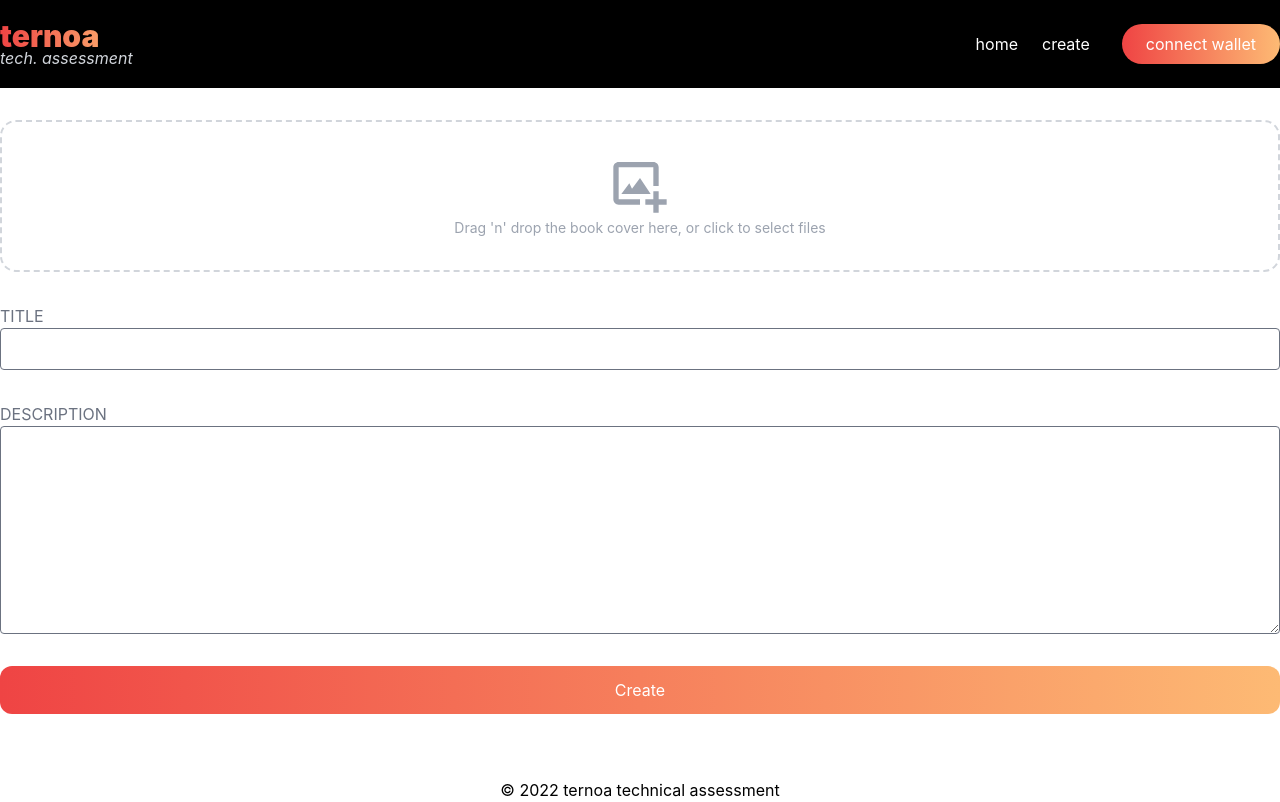
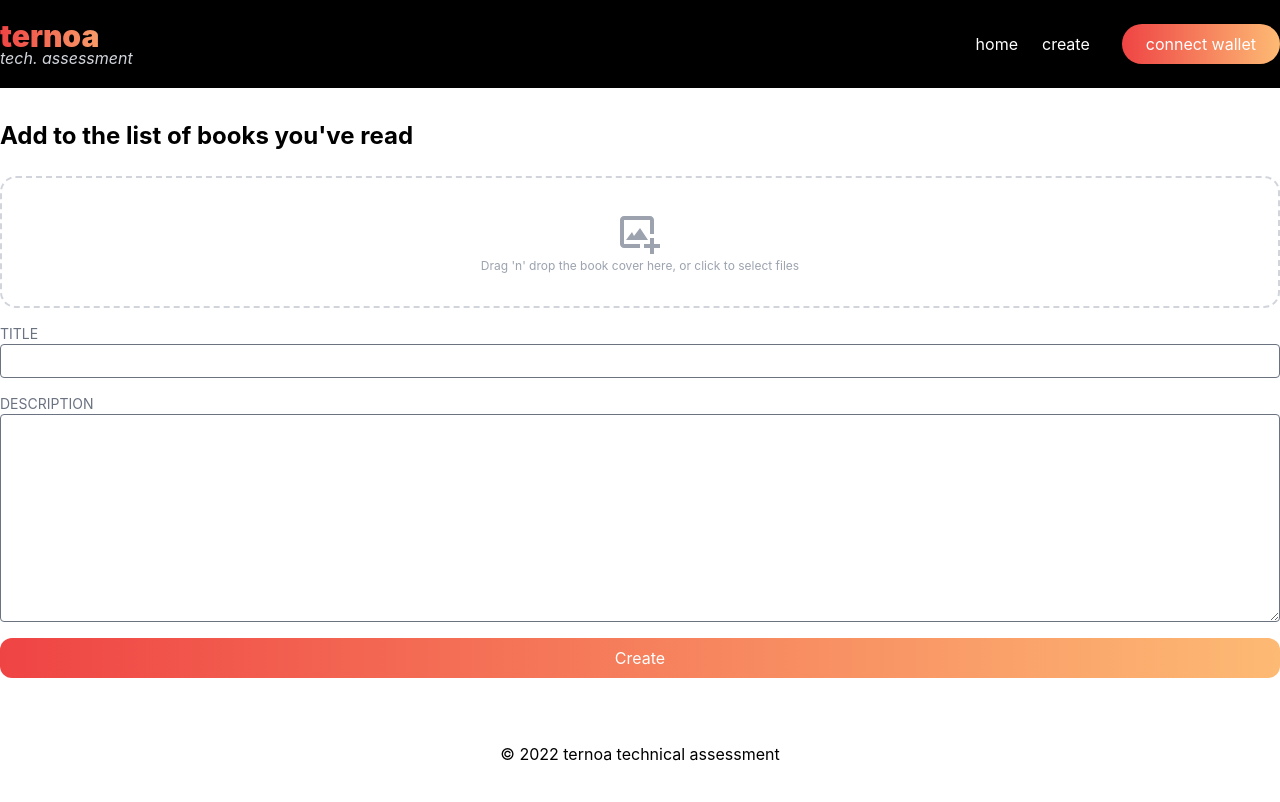
Before and after one commit to AjayiMike/ternoa-book-app, a Next.js app: page /item/create in a window 1280 px wide. Built offline with nearby package versions, Linux system fonts and the light colour scheme.

Commit message:
add delete confirmation modal

```diff
--- /dev/null
+++ b/components/DeleteModal.tsx
@@ -0,0 +1,39 @@
+import { FC } from "react"
+import { CgCloseR } from "react-icons/cg"
+import CustomModalWrapper from "./customModalWrapper"
+
+interface Props {
+    open: boolean,
+    onClose: ()=>void,
+    label:string
+}
+
+const DeleteModal:FC<Props> = ({open, onClose, label}) => {
+  return (
+    <CustomModalWrapper
+        label={label}
+        open={open}
+        onClose={onClose}
+    >
+        <div className="flex justify-between items-center text-white font-semibold text-xl">
+                <div>
+                    <h2 className="">
+                        Delete Book
+                    </h2>
+                    <span className="block text-sm font-light bg-clip-text text-transparent bg-gradient-to-r from-red-500 to-orange-300">this cannot be undone!</span>
+                </div>
+                <CgCloseR
+                    className="cursor-pointer"
+                    onClick={onClose}
+                />
+            </div>
+            <form className="mt-4">
+                <p className="text-white">To confirm delete, please type <code className="bg-gray-600 px-2">book title </code> in the input below</p>
+                <input type = "text" className="w-full py-1 px-3 block mt-4" autoFocus/>
+                <button className="w-full py-1 px-3 block bg-gradient-to-r from-red-500 to-orange-300 p-2 rounded text-white mt-4">Confirm delete</button>
+            </form>
+    </CustomModalWrapper>
+  )
+}
+
+export default DeleteModal
--- a/components/Layout.tsx
+++ b/components/Layout.tsx
@@ -1,5 +1,6 @@
 import { FC, Fragment, ReactNode, useState } from "react"
 import ConnectModal from "./connectModal"
+import DeleteModal from "./DeleteModal"
 import Footer from "./Footer"
 import Header from "./Header"
 
@@ -21,6 +22,12 @@ const Layout:FC<Props> = ({children}) => {
           onClose = {() => setOpenWalletModal(false)}
           label = {"connect wallet modal"}
         />
+
+        <DeleteModal
+          open = {false}
+          onClose = {() => setOpenWalletModal(false)}
+          label = {"delete confirmation"}
+        />
     </Fragment>
   )
 }
--- a/pages/item/create.tsx
+++ b/pages/item/create.tsx
@@ -20,35 +20,36 @@ const CreateItem = () => {
         onDrop,
         maxFiles: 1,
         accept: {
-          'image/*': ['.jpeg', '.png']
+          'image/*': ['.jpeg', '.png', '.jpg', '.gif']
         }
     });
     return (
         <main className="min-h-fit container mx-auto mt-8 px-4 sm:px-0 mb-16">
+          <h1 className="text-lg md:text-2xl font-bold mb-6">Add to the list of books you've read</h1>
           <form>
-            <div {...getRootProps()} className="flex justify-center items-center border-2 border-gray-300 border-dashed rounded-2xl py-8">
+            <div {...getRootProps()} className="flex justify-center items-center border-2 border-gray-300 border-dashed rounded-2xl py-4 md:py-8">
                 <input {...getInputProps()} />
                 {isDragActive ? (
                     <p className="text-center text-sm text-gray-400">Drop the file here ...</p>
                 ) : (
                   <div className="">
-                    <BiImageAdd className="w-16 h-16 text-gray-400 block mx-auto" />
-                    <p className="text-center text-sm text-gray-400">Drag 'n' drop the book cover here, or click to select files</p>
+                    <BiImageAdd className="w-12 h-12 text-gray-400 block mx-auto" />
+                    <p className="text-center text-xs text-gray-400">Drag 'n' drop the book cover here, or click to select files</p>
                   </div>
                 )}
             </div>
 
 
-              <div className="mt-8">
-                <label htmlFor="title" className="block text-gray-500">TITLE</label>
-                <input type = "text" id = "title" className="block border border-gray-500 w-full p-2 rounded" />
+              <div className="mt-4">
+                <label htmlFor="title" className="block text-gray-500 text-sm">TITLE</label>
+                <input type = "text" id = "title" className="block border border-gray-500 w-full p-1 rounded" />
               </div>
-              <div className="mt-8">
-                <label htmlFor="description" className="block text-gray-500">DESCRIPTION</label>
-                <textarea id = "description" className="block w-full border border-gray-500 h-32 md:h-40 lg:h-52 p-2 rounded" />
+              <div className="mt-4">
+                <label htmlFor="description" className="block text-gray-500 text-sm">DESCRIPTION</label>
+                <textarea id = "description" className="block w-full border border-gray-500 h-32 md:h-40 lg:h-52 p-1 rounded" />
               </div>
-              <div className="mt-8">
-                <button className="bg-gradient-to-r from-red-500 to-orange-300 p-3 rounded-xl text-white w-full">Create</button>
+              <div className="mt-4">
+                <button className="bg-gradient-to-r from-red-500 to-orange-300 p-2 rounded-xl text-white w-full">Create</button>
               </div>
             </form>
         </main>
--- a/pages/item/edit/[id].tsx
+++ b/pages/item/edit/[id].tsx
@@ -20,35 +20,36 @@ const EditItem = () => {
       onDrop,
       maxFiles: 1,
       accept: {
-        'image/*': ['.jpeg', '.png']
+        'image/*': ['.jpeg', '.png', '.jpg', '.gif']
       }
   });
   return (
       <main className="min-h-fit container mx-auto mt-8 px-4 sm:px-0 mb-16">
+        <h1 className="text-lg md:text-2xl font-bold mb-6">Edit Book</h1>
         <form>
-          <div {...getRootProps()} className="flex justify-center items-center border border-gray-300 border-dashed rounded-2xl py-8">
+          <div {...getRootProps()} className="flex justify-center items-center border-2 border-gray-300 border-dashed rounded-2xl py-4 md:py-8 cursor-pointer">
               <input {...getInputProps()} />
               {isDragActive ? (
                   <p className="text-center text-sm text-gray-400">Drop the files here ...</p>
               ) : (
                 <div className="">
-                  <BiImageAdd className="w-16 h-16 text-gray-400 block mx-auto" />
-                  <p className="text-center text-sm text-gray-400">Drag 'n' drop the book cover here, or click to select files</p>
+                  <BiImageAdd className="w-12 h-12 text-gray-400 block mx-auto" />
+                  <p className="text-center text-xs text-gray-400">Drag 'n' drop the book cover here, or click to select files</p>
                 </div>
               )}
           </div>
 
 
             <div className="mt-8">
-              <label htmlFor="title" className="block text-gray-500">TITLE</label>
-              <input type = "text" id = "title" className="block border border-gray-500 w-full p-2 rounded" />
+              <label htmlFor="title" className="block text-gray-500 text-sm">TITLE</label>
+              <input type = "text" id = "title" className="block border border-gray-500 w-full p-1 rounded" />
             </div>
             <div className="mt-8">
-              <label htmlFor="description" className="block text-gray-500">DESCRIPTION</label>
-              <textarea id = "description" className="block w-full border border-gray-500 h-32 md:h-40 lg:h-52 p-2 rounded" />
+              <label htmlFor="description" className="block text-gray-500 text-sm">DESCRIPTION</label>
+              <textarea id = "description" className="block w-full border border-gray-500 h-32 md:h-40 lg:h-52 p-1 rounded" />
             </div>
             <div className="mt-8">
-              <button className="bg-gradient-to-r from-red-500 to-orange-300 p-3 rounded-xl text-white w-full">Edit Book</button>
+              <button className="bg-gradient-to-r from-red-500 to-orange-300 p-2 rounded-xl text-white w-full">Edit Book</button>
             </div>
           </form>
       </main>
```
